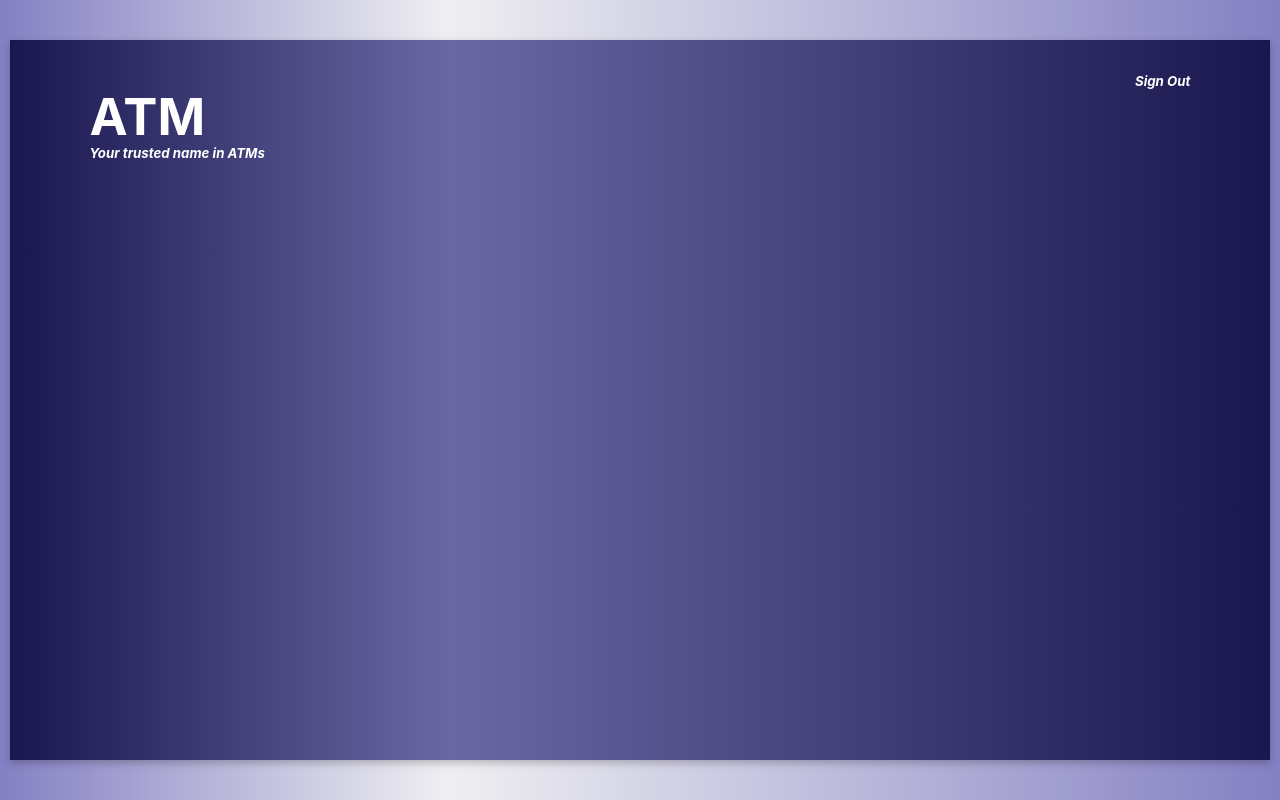
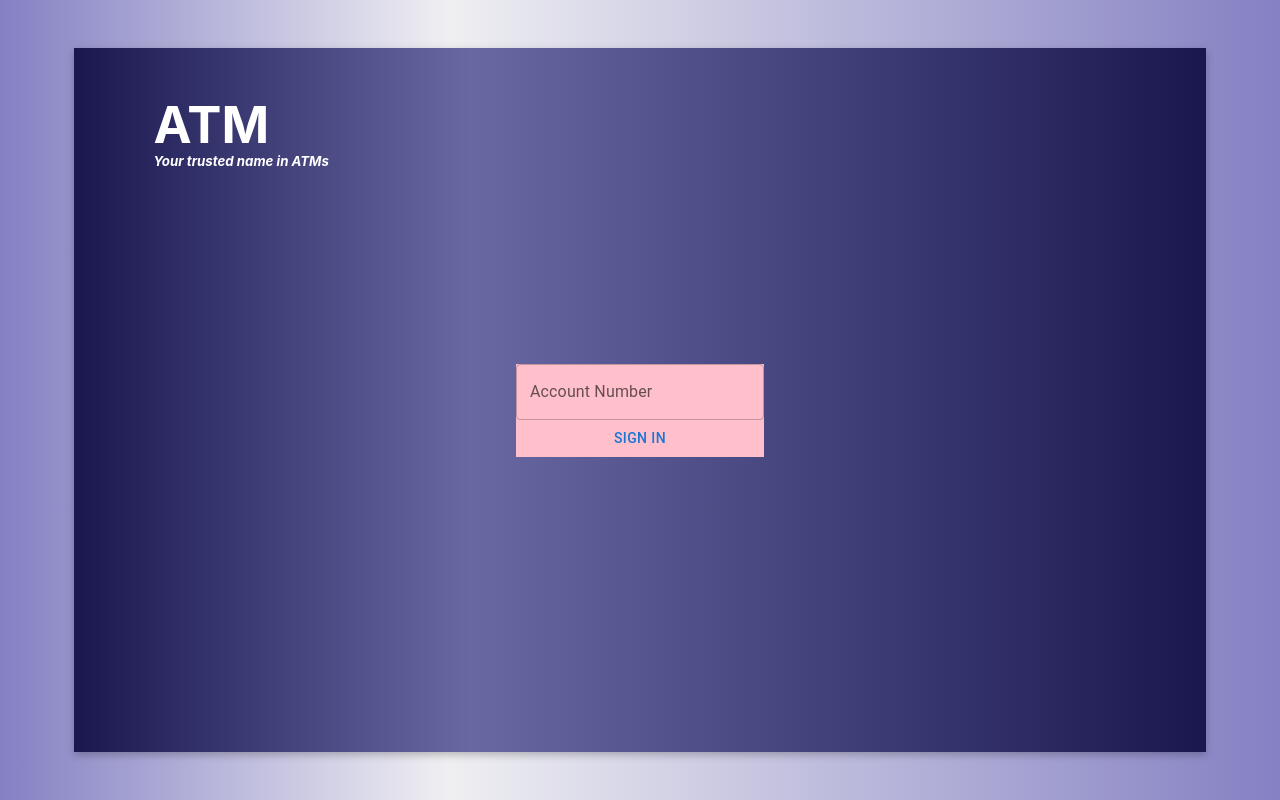
Before and after one commit to Capricious150/atm-challenge, a React (Vite) app: page / in a window 1280 px wide. Built offline with nearby package versions, Linux system fonts and the light colour scheme.

Commit message:
Set up working context, broke out header to subcomponent, started on Login component

```diff
--- a/src/App.css
+++ b/src/App.css
@@ -1,4 +1,4 @@
-.pageBody {
+#pageBody {
   min-height: 100vh;
   min-width: 100vw;
   background: rgb(132,128,195);
@@ -9,9 +9,11 @@ background: linear-gradient(90deg, rgba(132,128,195,1) 0%, rgba(239,239,242,1) 3
   align-items: center;
 }
 
-.pageCard {
-  min-height: 82vh;
-  min-width: 86vw;
+#pageCard {
+  min-height: 80vh;
+  max-height: 82vh;
+  min-width: 76vw;
+  max-width: 86vw;
   background: rgb(26,23,78);
   background: linear-gradient(90deg, rgba(26,23,78,1) 0%, rgba(104,104,163,1) 35%, rgba(26,23,78,1) 100%);
   box-shadow: rgba(0, 0, 0, 0.24) 0px 3px 8px;
@@ -19,15 +21,27 @@ background: linear-gradient(90deg, rgba(132,128,195,1) 0%, rgba(239,239,242,1) 3
   padding-block: 2rem;
 }
 
-.pageHeader {
+#pageHeader {
   display: flex;
   flex-direction: row;
+}
+
+#loginField {
+  margin: auto;
+  background-color: pink;
 }
 
 .growSpan {
   flex-grow: 1;
 }
 
+.container {
+  padding: auto;
+  display: flex;
+  flex-direction: row;
+  justify-content: center;
+  margin-block: 12rem;
+}
 
 h1 {
   color: white;
--- a/src/App.tsx
+++ b/src/App.tsx
@@ -1,21 +1,24 @@
 
+import { useContext } from 'react'
 import './App.css'
+import Header from './components/Header'
+import UserProvider, { UserContext } from './context/userContext'
+import Login from './components/Login';
 
 function App() {
+  const userData = useContext(UserContext);
 
   return (
-    <main className='pageBody'>
-      <section className='pageCard'>
-        <header className='pageHeader'>
-          <div>
-            <h1>ATM</h1>
-            <h5>Your trusted name in ATMs</h5>
-          </div>
-          <span className='growSpan'/>
-          <h5>Sign Out</h5>
-        </header>
-      </section>
-    </main>
+    <UserProvider>
+      <main id='pageBody'>
+        <section id='pageCard'>
+          <Header />
+          {userData.authed === false &&
+            <Login />
+          }
+        </section>
+      </main>
+    </UserProvider>
   )
 }
 
--- /dev/null
+++ b/src/components/Header.tsx
@@ -0,0 +1,23 @@
+import '../App.css'
+import { useContext } from 'react'
+import { UserContext } from '../context/userContext'
+
+export default function Header() {
+
+    const userData = useContext(UserContext);
+
+
+
+    return (
+        <header id='pageHeader'>
+            <div>
+              <h1>ATM</h1>
+              <h5>Your trusted name in ATMs</h5>
+            </div>
+            <span className='growSpan'/>
+            {userData.authed === true &&
+                <h5>Sign Out</h5>
+            }
+          </header>
+    )
+}
--- a/src/components/Login.tsx
+++ b/src/components/Login.tsx
@@ -1,11 +1,30 @@
-
+import { TextField, Button } from "@mui/material";
+import { useState } from "react";
 
 export default function Login () {
 
+    const [accountNum, setAccountNum] = useState<string>("");
+
+    const handleInput = (e: React.ChangeEvent<HTMLTextAreaElement | HTMLInputElement>) => {
+        const validEntry_REGEX: RegExp = /^\d+$/
+        if (validEntry_REGEX.test(e.target.value) || e.target.value === "") {
+            setAccountNum(e.target.value)
+        } else {
+            console.log('fail')
+        }
+    }
 
     return (
-        <>
-
-        </>
+        <div className="container">
+            <section id="loginField">
+                <TextField
+                    label={"Account Number"}
+                    onChange={(e) => handleInput(e)}
+                    value={accountNum}
+                />
+                <br/>
+                <Button fullWidth>Sign In</Button>
+            </section>
+        </div>
     )
 }
--- a/src/context/userContext.tsx
+++ b/src/context/userContext.tsx
@@ -1,14 +1,14 @@
 import { ReactNode, createContext, useContext } from "react";
-import { ChildProps, User } from "../ts_types/types";
+import { User } from "../ts_types/types";
 
-export const UserContext = createContext<User>(null)
+export const UserContext = createContext<User>({authed: false})
 
 export default function UserProvider ({children}: {children: ReactNode}) {
 
+    const user = useContext(UserContext);
+
     return (
-
-
-        <UserContext.Provider >
+        <UserContext.Provider value={user}>
             {children}
         </UserContext.Provider>
     )
```
Also changed, not shown: src/ts_types/types.ts (+6 -11 lines), src/api/api.ts (added).
